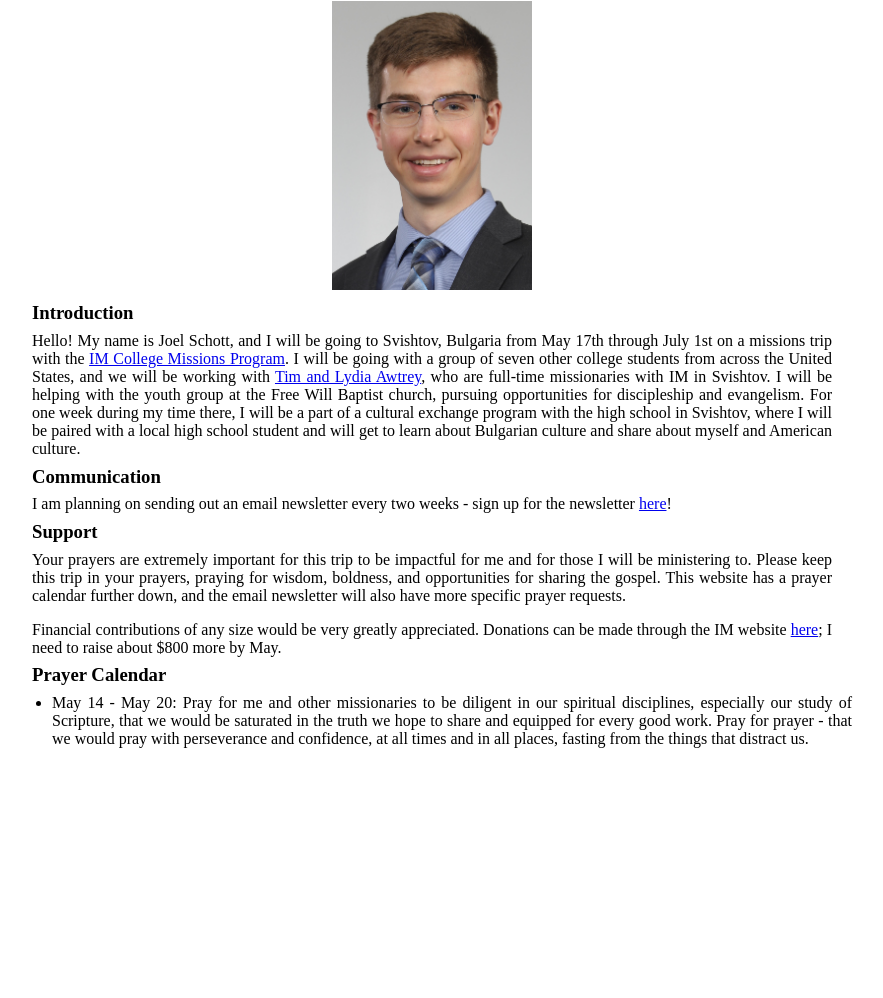
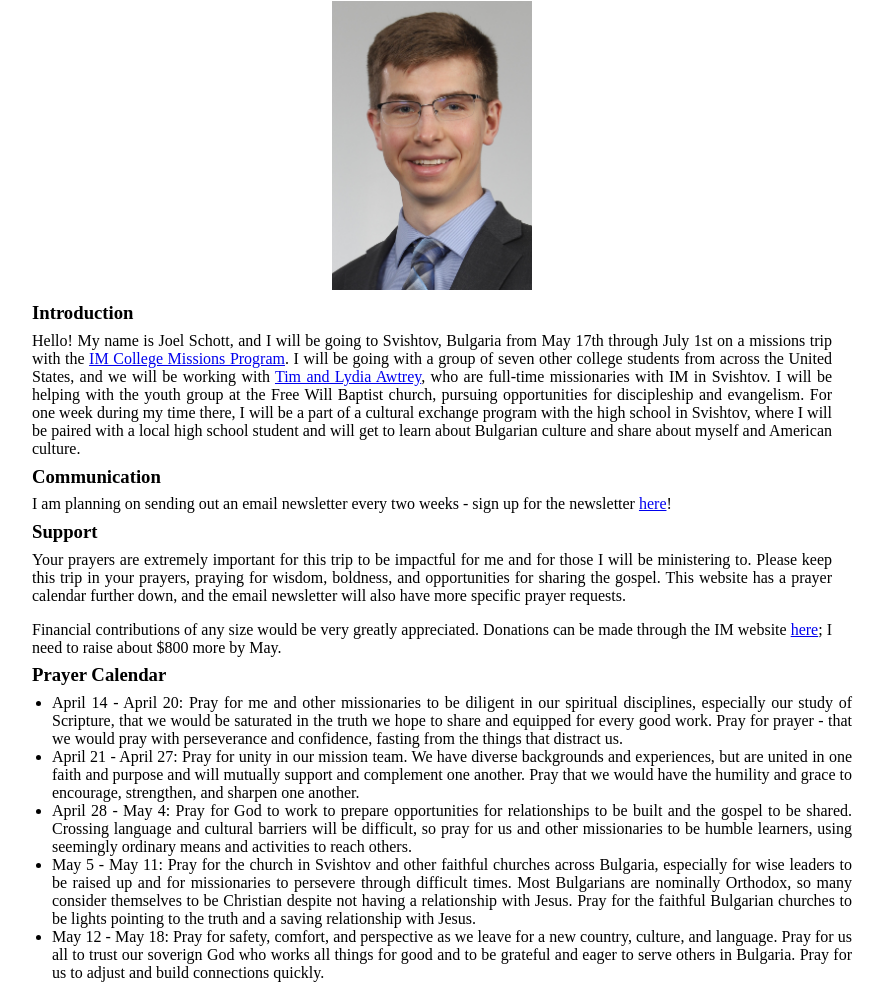
Before and after one commit to JoelSchott/Bulgaria2024, a plain HTML site: page index.html in a window 1280 px wide. Shown: the part 79-1077 px from the top of the page, without its empty margins (208-1091 px from the left). Before the commit the page ends 843 px from the top, so only its background shows below. Drawn offline with Linux system fonts and the light colour scheme.

Commit message:
more prayer calendar entries

```diff
--- a/index.html
+++ b/index.html
@@ -33,7 +33,11 @@
             Prayer Calendar
         </h3>
         <ul style="max-width: 800px; text-align: justify; margin-left: auto; margin-right: auto">
-            <li>May 14 - May 20: Pray for me and other missionaries to be diligent in our spiritual disciplines, especially our study of Scripture, that we would be saturated in the truth we hope to share and equipped for every good work. Pray for prayer - that we would pray with perseverance and confidence, at all times and in all places, fasting from the things that distract us.</li>
+            <li>April 14 - April 20: Pray for me and other missionaries to be diligent in our spiritual disciplines, especially our study of Scripture, that we would be saturated in the truth we hope to share and equipped for every good work. Pray for prayer - that we would pray with perseverance and confidence, fasting from the things that distract us.</li>
+            <li>April 21 - April 27: Pray for unity in our mission team. We have diverse backgrounds and experiences, but are united in one faith and purpose and will mutually support and complement one another. Pray that we would have the humility and grace to encourage, strengthen, and sharpen one another.</li>
+            <li>April 28 - May 4: Pray for God to work to prepare opportunities for relationships to be built and the gospel to be shared. Crossing language and cultural barriers will be difficult, so pray for us and other missionaries to be humble learners, using seemingly ordinary means and activities to reach others.</li>
+            <li>May 5 - May 11: Pray for the church in Svishtov and other faithful churches across Bulgaria, especially for wise leaders to be raised up and for missionaries to persevere through difficult times. Most Bulgarians are nominally Orthodox, so many consider themselves to be Christian despite not having a relationship with Jesus. Pray for the faithful Bulgarian churches to be lights pointing to the truth and a saving relationship with Jesus.</li>
+            <li>May 12 - May 18: Pray for safety, comfort, and perspective as we leave for a new country, culture, and language. Pray for us all to trust our soverign God who works all things for good and to be grateful and eager to serve others in Bulgaria. Pray for us to adjust and build connections quickly.</li>
         </ul>
     </div>
     </body>
```
